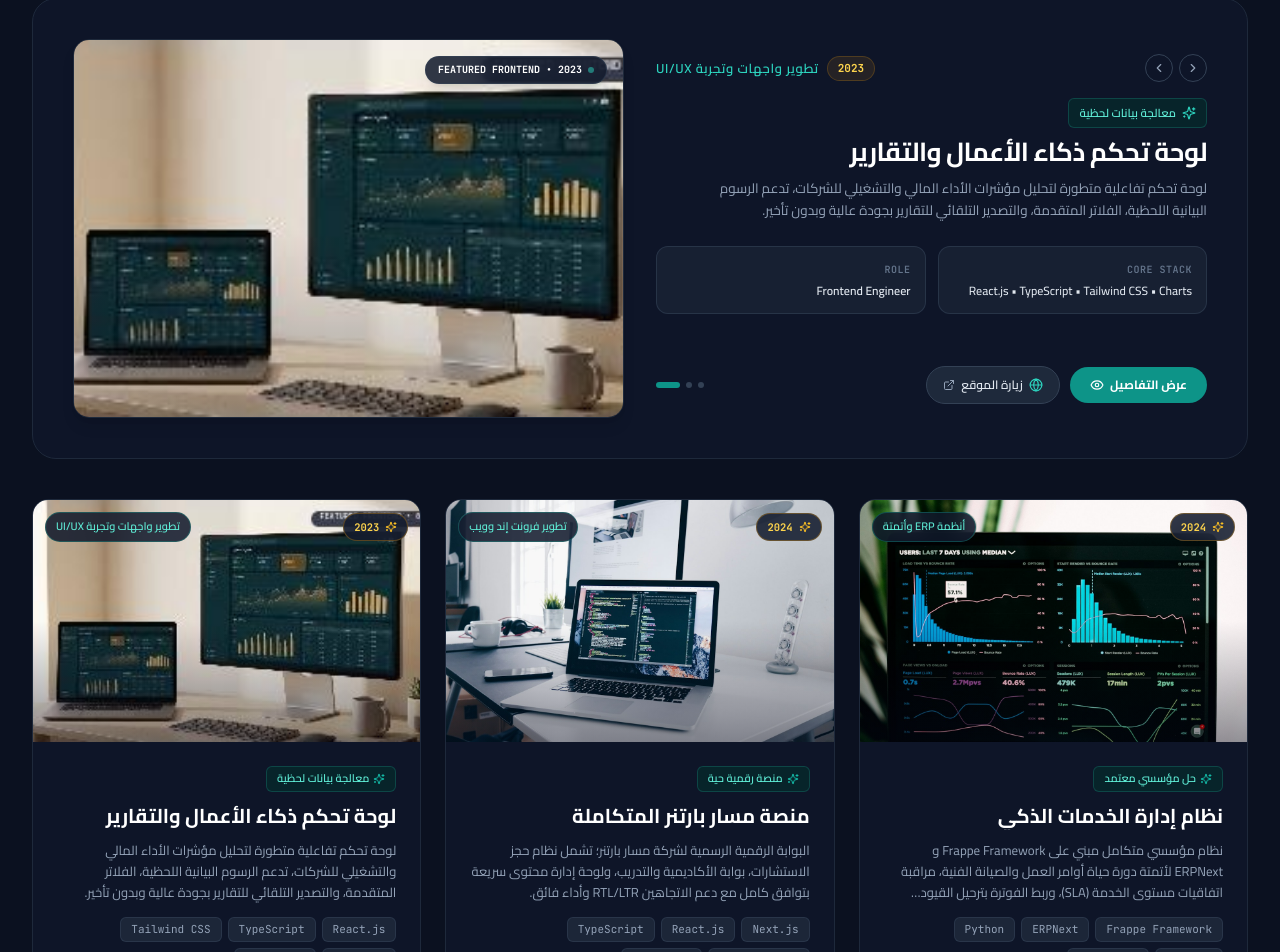
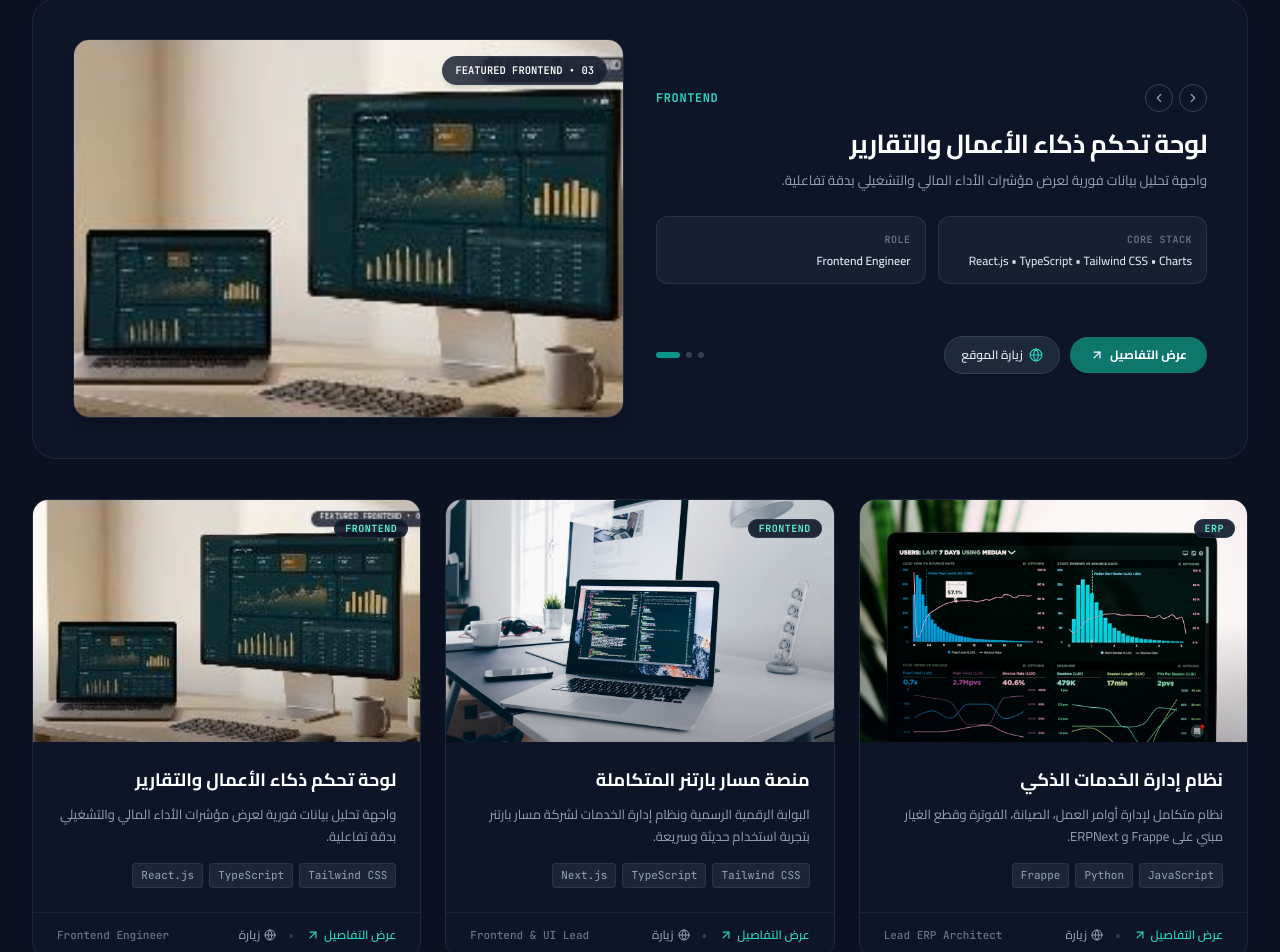
Before and after one commit to Mohammed-Aljazzar/portfolio, a Next.js app: page / in a window 1280 px wide. Shown: the part 3640-4592 px from the top of the page. Built offline with nearby package versions, Linux system fonts and the light colour scheme.

Commit message:
style(projects): remove AI-like sparkles, badges and hype to match authentic engineering UI

```diff
--- a/src/app/page.tsx
+++ b/src/app/page.tsx
@@ -15,7 +15,7 @@ import {
   GraduationCap, ExternalLink, ChevronRight, ChevronLeft,
   Mail, Copy, Check, MapPin, Briefcase, Terminal, ShieldCheck,
   Cpu, Compass, Code2, Flame, Send, X, Clock, HelpCircle, CheckCircle,
-  Lightbulb, Rocket, Shield, Eye, Download, Linkedin, AppWindow, Cable, Globe,
+  Lightbulb, Rocket, Shield, Eye, Download, Linkedin, AppWindow, Cable, Globe, ArrowUpRight,
 } from "lucide-react";
 
 // Animations
@@ -57,18 +57,17 @@ export default function HomePage() {
       slug: "smart-service-management",
       category: "أنظمة ERP وأتمتة",
       categoryEn: "ERP & Automation",
+      categoryBadge: "ERP",
       categoryKey: "erp",
       year: "2024",
-      specialBadge: "حل مؤسسي معتمد",
-      specialBadgeEn: "Production Certified SLA",
+      featuredBadge: "FEATURED ERP • 01",
       titleAr: "نظام إدارة الخدمات الذكي",
       titleEn: "Smart Service Management System",
-      descAr: "نظام مؤسسي متكامل مبني على Frappe Framework و ERPNext لأتمتة دورة حياة أوامر العمل والصيانة الفنية، مراقبة اتفاقيات مستوى الخدمة (SLA)، وربط الفوترة بترحيل القيود المحاسبية تلقائياً.",
-      descEn: "Enterprise service management platform built on Frappe Framework & ERPNext automating maintenance work orders, SLA enforcement, and automated accounting invoice generation.",
-      tags: ["Frappe Framework", "ERPNext", "Python", "MariaDB", "REST APIs"],
+      descAr: "نظام متكامل لإدارة أوامر العمل، الصيانة، الفوترة وقطع الغيار مبني على Frappe و ERPNext.",
+      descEn: "Integrated service management platform for work orders, maintenance, billing, and parts built on Frappe & ERPNext.",
+      tags: ["JavaScript", "Python", "Frappe"],
       role: "Lead ERP Architect",
       coreStack: "Frappe • ERPNext • Python • MariaDB",
-      badge: "FEATURED ERP • 2024",
       image: "/assets/images/projects/erp-smart-service.jpg",
       liveUrl: "https://github.com/Mohammed-Aljazzar/Smart-Service-Management-By-Frappe",
       githubUrl: "https://github.com/Mohammed-Aljazzar/Smart-Service-Management-By-Frappe",
@@ -78,18 +77,17 @@ export default function HomePage() {
       slug: "masar-partner-platform",
       category: "تطوير فرونت إند وويب",
       categoryEn: "Frontend & Web Apps",
+      categoryBadge: "FRONTEND",
       categoryKey: "frontend",
       year: "2024",
-      specialBadge: "منصة رقمية حية",
-      specialBadgeEn: "Live Corporate Platform",
+      featuredBadge: "FEATURED FRONTEND • 02",
       titleAr: "منصة مسار بارتنر المتكاملة",
       titleEn: "Masar Partner Integrated Platform",
-      descAr: "البوابة الرقمية الرسمية لشركة مسار بارتنر؛ تشمل نظام حجز الاستشارات، بوابة الأكاديمية والتدريب، ولوحة إدارة محتوى سريعة بتوافق كامل مع دعم الاتجاهين RTL/LTR وأداء فائق.",
-      descEn: "Official digital gateway for Masar Partner featuring consultation scheduling, training academy portal, and full CMS dashboard with native bilingual RTL/LTR performance.",
-      tags: ["Next.js", "React.js", "TypeScript", "Tailwind CSS", "REST APIs"],
+      descAr: "البوابة الرقمية الرسمية ونظام إدارة الخدمات لشركة مسار بارتنر بتجربة استخدام حديثة وسريعة.",
+      descEn: "Official digital gateway and service management platform for Masar Partner with modern, fast user experience.",
+      tags: ["Tailwind CSS", "TypeScript", "Next.js"],
       role: "Frontend & UI Lead",
       coreStack: "Next.js • TypeScript • Tailwind CSS • Python",
-      badge: "FEATURED FRONTEND • 2024",
       image: "/assets/images/projects/masar-platform.jpg",
       liveUrl: "https://github.com/Mohammed-Aljazzar/masar_partner",
       githubUrl: "https://github.com/Mohammed-Aljazzar/masar_partner",
@@ -99,25 +97,24 @@ export default function HomePage() {
       slug: "bi-dashboard-reporting",
       category: "تطوير واجهات وتجربة UI/UX",
       categoryEn: "Frontend & UI/UX Analytics",
+      categoryBadge: "FRONTEND",
       categoryKey: "frontend",
       year: "2023",
-      specialBadge: "معالجة بيانات لحظية",
-      specialBadgeEn: "Real-Time Telemetry",
+      featuredBadge: "FEATURED FRONTEND • 03",
       titleAr: "لوحة تحكم ذكاء الأعمال والتقارير",
       titleEn: "BI Analytics & Reporting Dashboard",
-      descAr: "لوحة تحكم تفاعلية متطورة لتحليل مؤشرات الأداء المالي والتشغيلي للشركات، تدعم الرسوم البيانية اللحظية، الفلاتر المتقدمة، والتصدير التلقائي للتقارير بجودة عالية وبدون تأخير.",
-      descEn: "Advanced interactive dashboard for corporate financial and operational KPIs, featuring real-time charting, granular multi-tier filtering, and automated report exports at 60fps.",
-      tags: ["React.js", "TypeScript", "Tailwind CSS", "Recharts", "Analytics"],
+      descAr: "واجهة تحليل بيانات فورية لعرض مؤشرات الأداء المالي والتشغيلي بدقة تفاعلية.",
+      descEn: "Real-time analytics dashboard presenting corporate financial and operational KPIs with interactive precision.",
+      tags: ["Tailwind CSS", "TypeScript", "React.js"],
       role: "Frontend Engineer",
       coreStack: "React.js • TypeScript • Tailwind CSS • Charts",
-      badge: "FEATURED FRONTEND • 2023",
       image: "/assets/images/projects/bi-dashboard.jpg",
       liveUrl: "https://mohammed-aljazzar.vercel.app",
       githubUrl: "https://github.com/Mohammed-Aljazzar",
     },
   ];
 
-  const activeFeatured = showcaseProjects[featuredIndex] || showcaseProjects[0];
+  const activeFeatured = showcaseProjects[featuredIndex] || showcaseProjects[2];
   const filteredShowcaseProjects = activeCategory === "all"
     ? showcaseProjects
     : showcaseProjects.filter((p) => p.categoryKey === activeCategory);
@@ -965,7 +962,7 @@ export default function HomePage() {
               {/* Details Column (Right in RTL / Order 1 in RTL) */}
               <div className="lg:col-span-6 flex flex-col justify-between text-right space-y-5 lg:order-1 rtl:lg:order-1 ltr:lg:order-1">
                 <div>
-                  {/* Top Bar: Nav Arrows, Category Label & Year Badge */}
+                  {/* Top Bar: Nav Arrows & Category Label */}
                   <div className="flex items-center justify-between mb-4">
                     <div className="flex items-center gap-1.5">
                       <button
@@ -984,30 +981,17 @@ export default function HomePage() {
                       </button>
                     </div>
 
-                    <div className="flex items-center gap-2">
-                      <span className="px-2.5 py-0.5 rounded-full text-[11px] font-mono font-bold bg-amber-500/10 text-amber-700 dark:text-amber-300 border border-amber-500/20">
-                        {activeFeatured.year}
-                      </span>
-                      <span className="text-xs sm:text-[13px] font-semibold text-teal-600 dark:text-teal-400 uppercase tracking-wider">
-                        {language === "ar" ? activeFeatured.category : activeFeatured.categoryEn}
-                      </span>
-                    </div>
-                  </div>
-
-                  {/* Special Featured Highlight Badge (وسم مميز) */}
-                  <div className="mb-2">
-                    <span className="inline-flex items-center gap-1.5 px-2.5 py-1 rounded-md text-[11.5px] font-semibold bg-teal-50 dark:bg-teal-950/60 text-teal-700 dark:text-teal-300 border border-teal-200/60 dark:border-teal-800/60">
-                      <Sparkles className="w-3.5 h-3.5 text-teal-600 dark:text-teal-400" />
-                      <span>{language === "ar" ? activeFeatured.specialBadge : activeFeatured.specialBadgeEn}</span>
+                    <span className="text-xs font-mono font-bold tracking-wider text-teal-600 dark:text-teal-400 uppercase">
+                      {activeFeatured.categoryBadge}
                     </span>
                   </div>
 
-                  {/* Title — Formatted with Philosophy font grade & single line */}
-                  <h3 className="w-full text-xl sm:text-2xl lg:text-[26px] font-bold text-slate-900 dark:text-white leading-snug tracking-tight mb-2.5 group-hover:text-teal-600 dark:group-hover:text-teal-400 transition-colors whitespace-nowrap overflow-hidden text-ellipsis">
+                  {/* Title — Formatted with Philosophy font grade */}
+                  <h3 className="w-full text-xl sm:text-2xl lg:text-[26px] font-bold text-slate-900 dark:text-white leading-snug tracking-tight mb-2.5 group-hover:text-teal-600 dark:group-hover:text-teal-400 transition-colors">
                     {language === "ar" ? activeFeatured.titleAr : activeFeatured.titleEn}
                   </h3>
 
-                  {/* Rich Detailed Description */}
+                  {/* Realistic Engineering Description */}
                   <p className="text-xs sm:text-[13.5px] text-slate-600 dark:text-slate-400 leading-relaxed font-normal max-w-lg mb-6">
                     {language === "ar" ? activeFeatured.descAr : activeFeatured.descEn}
                   </p>
@@ -1034,7 +1018,7 @@ export default function HomePage() {
                   </div>
                 </div>
 
-                {/* Bottom Row: CTA Buttons (عرض التفاصيل + زيارة الموقع) & Pagination Dots */}
+                {/* Bottom Row: CTA Buttons & Slide Indicators */}
                 <div className="flex flex-wrap items-center justify-between gap-3 pt-2">
                   <div className="flex items-center gap-2.5">
                     {/* View Details Button */}
@@ -1043,10 +1027,10 @@ export default function HomePage() {
                         const p = initialData.projects.find((x) => x.id === activeFeatured.id);
                         if (p) setSelectedProject(p);
                       }}
-                      className="inline-flex items-center gap-1.5 px-5 py-2.5 rounded-full bg-teal-600 hover:bg-teal-700 text-white font-bold text-xs shadow-xs hover:shadow-md transition-all duration-200 group"
+                      className="inline-flex items-center gap-1.5 px-5 py-2.5 rounded-full bg-teal-700 hover:bg-teal-800 text-white font-bold text-xs shadow-xs hover:shadow-md transition-all duration-200 group"
                     >
                       <span>{language === "ar" ? "عرض التفاصيل" : "View Details"}</span>
-                      <Eye className="w-3.5 h-3.5" />
+                      <ArrowUpRight className="w-3.5 h-3.5 transition-transform group-hover:translate-x-0.5 group-hover:-translate-y-0.5" />
                     </button>
 
                     {/* Visit Site / Live Demo Link */}
@@ -1059,11 +1043,11 @@ export default function HomePage() {
                       >
                         <Globe className="w-3.5 h-3.5 text-teal-600 dark:text-teal-400" />
                         <span>{language === "ar" ? "زيارة الموقع" : "Live Demo"}</span>
-                        <ExternalLink className="w-3 h-3 text-slate-400" />
                       </a>
                     )}
                   </div>
 
+                  {/* Indicator Dots */}
                   <div className="flex items-center gap-1.5">
                     {showcaseProjects.map((_, dotIdx) => (
                       <button
@@ -1096,12 +1080,11 @@ export default function HomePage() {
                   className="object-cover object-center group-hover:scale-105 transition-transform duration-700"
                   sizes="(max-width: 1200px) 100vw, 600px"
                 />
-                <div className="absolute inset-0 bg-gradient-to-t from-slate-950/40 via-transparent to-transparent opacity-60 group-hover:opacity-30 transition-opacity" />
-
-                {/* Floating Badge */}
-                <div className="absolute top-4 right-4 z-10 px-3 py-1 rounded-full bg-slate-900/85 backdrop-blur-md text-[10px] font-mono text-white font-bold border border-slate-700/60 shadow-lg flex items-center gap-1.5">
-                  <span className="w-1.5 h-1.5 rounded-full bg-teal-400 animate-pulse" />
-                  <span>{activeFeatured.badge}</span>
+                <div className="absolute inset-0 bg-gradient-to-t from-slate-950/40 via-transparent to-transparent opacity-50 group-hover:opacity-20 transition-opacity" />
+
+                {/* Floating Badge on Image */}
+                <div className="absolute top-4 right-4 z-10 px-3 py-1 rounded-full bg-slate-900/80 backdrop-blur-md text-[10.5px] font-mono text-white font-semibold border border-slate-700/60 shadow-md">
+                  <span>{activeFeatured.featuredBadge}</span>
                 </div>
               </div>
             </div>
@@ -1132,44 +1115,21 @@ export default function HomePage() {
                       className="object-cover object-center group-hover:scale-105 transition-transform duration-500"
                       sizes="(max-width: 768px) 100vw, 400px"
                     />
-                    <div className="absolute inset-0 bg-gradient-to-t from-slate-950/60 via-transparent to-transparent opacity-70 group-hover:opacity-40 transition-opacity" />
-
-                    {/* Top Floating Badges (نوع العمل + السنة) */}
-                    <div className="absolute top-3 inset-x-3 flex items-center justify-between z-10 pointer-events-none">
-                      {/* Year */}
-                      <span className="px-2.5 py-1 rounded-full bg-slate-900/85 backdrop-blur-md text-[10.5px] font-mono font-bold text-amber-300 border border-amber-500/30 shadow-xs flex items-center gap-1.5">
-                        <Sparkles className="w-3 h-3 text-amber-400" />
-                        <span>{project.year}</span>
-                      </span>
-
-                      {/* Category Badge (نوع العمل) */}
-                      <span className="px-2.5 py-1 rounded-full bg-slate-900/85 backdrop-blur-md text-[11px] font-semibold text-teal-300 border border-teal-500/30 shadow-xs">
-                        {language === "ar" ? project.category : project.categoryEn}
+                    <div className="absolute inset-0 bg-gradient-to-t from-slate-950/50 via-transparent to-transparent opacity-60 group-hover:opacity-30 transition-opacity" />
+
+                    {/* Top Floating Category Badge */}
+                    <div className="absolute top-3 right-3 z-10 pointer-events-none">
+                      <span className="px-2.5 py-0.5 rounded-full bg-white/90 dark:bg-slate-900/90 backdrop-blur-xs text-[10px] font-mono font-bold tracking-wider text-teal-800 dark:text-teal-300 border border-slate-200/60 dark:border-slate-700/60 shadow-xs">
+                        {project.categoryBadge}
                       </span>
                     </div>
-
-                    {/* Hover Quick View Overlay */}
-                    <div className="absolute inset-0 flex items-center justify-center opacity-0 group-hover:opacity-100 transition-opacity bg-slate-950/40 backdrop-blur-2xs">
-                      <span className="px-3.5 py-1.5 rounded-full bg-teal-600 text-white font-bold text-xs shadow-lg flex items-center gap-1.5">
-                        <Eye className="w-3.5 h-3.5" />
-                        <span>{language === "ar" ? "معاينة دراسة الحالة" : "Preview Case Study"}</span>
-                      </span>
-                    </div>
                   </div>
 
                   {/* Body Content */}
                   <div className="p-5 sm:p-6 text-right space-y-2.5">
-                    {/* Special Highlight Tag (وسم مميز) */}
-                    <div className="flex items-center gap-2">
-                      <span className="inline-flex items-center gap-1 px-2.5 py-0.5 rounded-md text-[11px] font-semibold bg-teal-50 dark:bg-teal-950/60 text-teal-700 dark:text-teal-300 border border-teal-200/60 dark:border-teal-800/60">
-                        <Sparkles className="w-3 h-3 text-teal-500" />
-                        <span>{language === "ar" ? project.specialBadge : project.specialBadgeEn}</span>
-                      </span>
-                    </div>
-
-                    {/* Card Title — Prominent font grade & single line */}
+                    {/* Card Title */}
                     <h3
-                      className="w-full text-lg sm:text-xl font-bold text-slate-900 dark:text-white group-hover:text-teal-600 dark:group-hover:text-teal-400 transition-colors whitespace-nowrap overflow-hidden text-ellipsis cursor-pointer"
+                      className="w-full text-lg font-bold text-slate-900 dark:text-white group-hover:text-teal-600 dark:group-hover:text-teal-400 transition-colors cursor-pointer"
                       onClick={() => {
                         const p = initialData.projects.find((x) => x.id === project.id);
                         if (p) setSelectedProject(p);
@@ -1178,17 +1138,17 @@ export default function HomePage() {
                       {language === "ar" ? project.titleAr : project.titleEn}
                     </h3>
 
-                    {/* Detailed Rich Description (محتوى تفصيلي غني) */}
-                    <p className="text-xs sm:text-[13px] text-slate-600 dark:text-slate-400 leading-relaxed font-normal line-clamp-3">
+                    {/* Natural Engineering Description */}
+                    <p className="text-xs sm:text-[13px] text-slate-600 dark:text-slate-400 leading-relaxed font-normal line-clamp-2">
                       {language === "ar" ? project.descAr : project.descEn}
                     </p>
 
-                    {/* Tech Stack Chips (وسوم التقنيات) */}
-                    <div className="flex flex-wrap gap-1.5 pt-1">
+                    {/* Tech Stack Chips */}
+                    <div className="flex flex-wrap gap-1.5 pt-1.5">
                       {project.tags.map((tag: string) => (
                         <span
                           key={tag}
-                          className="text-[11px] font-mono px-2.5 py-0.5 rounded-md bg-slate-100/90 dark:bg-slate-800/90 text-slate-600 dark:text-slate-400 border border-slate-200/60 dark:border-slate-700/60 hover:border-teal-500/40 hover:text-teal-600 dark:hover:text-teal-300 transition-colors"
+                          className="text-[11px] font-mono px-2 py-0.5 rounded bg-slate-100/90 dark:bg-slate-800/90 text-slate-600 dark:text-slate-400 border border-slate-200/60 dark:border-slate-700/60"
                         >
                           {tag}
                         </span>
@@ -1197,7 +1157,7 @@ export default function HomePage() {
                   </div>
                 </div>
 
-                {/* Footer Row: Action Buttons (عرض التفاصيل + زيارة الموقع) & Role */}
+                {/* Footer Row: Action Buttons & Role */}
                 <div className="px-5 sm:px-6 py-3.5 border-t border-slate-100 dark:border-slate-800/80 flex items-center justify-between text-xs mt-auto">
                   <div className="flex items-center gap-3">
                     {/* View Details Button */}
@@ -1206,25 +1166,25 @@ export default function HomePage() {
                         const p = initialData.projects.find((x) => x.id === project.id);
                         if (p) setSelectedProject(p);
                       }}
-                      className="text-teal-600 dark:text-teal-400 font-bold hover:underline flex items-center gap-1 transition-colors"
+                      className="text-teal-600 dark:text-teal-400 font-semibold hover:text-teal-700 flex items-center gap-1 transition-colors group"
                     >
                       <span>{language === "ar" ? "عرض التفاصيل" : "Details"}</span>
-                      <Eye className="w-3.5 h-3.5" />
+                      <ArrowUpRight className="w-3.5 h-3.5 transition-transform group-hover:translate-x-0.5 group-hover:-translate-y-0.5" />
                     </button>
 
-                    <span className="text-slate-300 dark:text-slate-700">•</span>
-
-                    {/* Visit Site / Live Demo Link */}
                     {project.liveUrl && (
-                      <a
-                        href={project.liveUrl}
-                        target="_blank"
-                        rel="noopener noreferrer"
-                        className="text-slate-600 dark:text-slate-400 hover:text-teal-600 dark:hover:text-teal-400 font-semibold flex items-center gap-1 transition-colors"
-                      >
-                        <Globe className="w-3.5 h-3.5" />
-                        <span>{language === "ar" ? "زيارة الموقع" : "Live Demo"}</span>
-                      </a>
+                      <>
+                        <span className="text-slate-300 dark:text-slate-700">•</span>
+                        <a
+                          href={project.liveUrl}
+                          target="_blank"
+                          rel="noopener noreferrer"
+                          className="text-slate-500 hover:text-teal-600 dark:text-slate-400 dark:hover:text-teal-400 font-medium flex items-center gap-1 transition-colors"
+                        >
+                          <Globe className="w-3 h-3" />
+                          <span>{language === "ar" ? "زيارة" : "Live"}</span>
+                        </a>
+                      </>
                     )}
                   </div>
 
```
